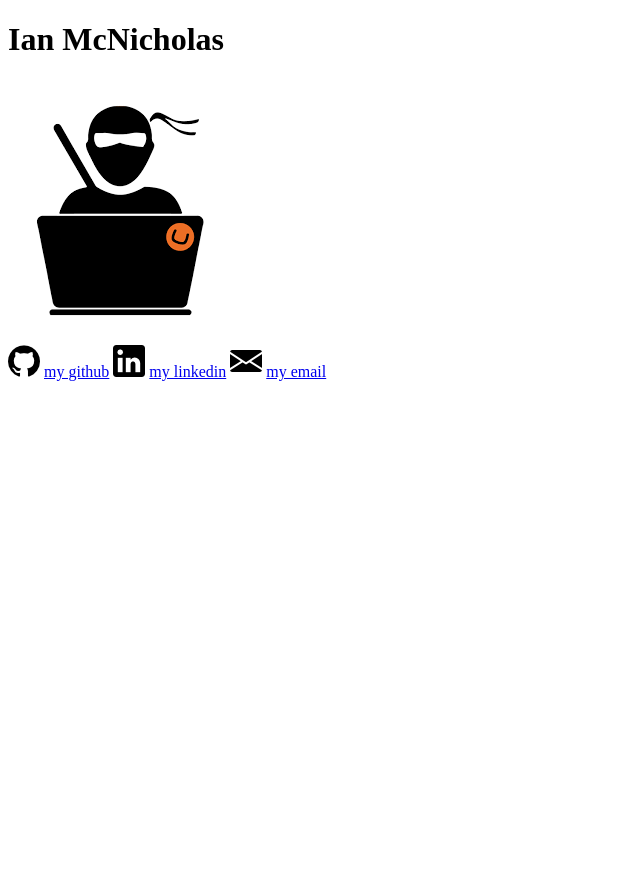
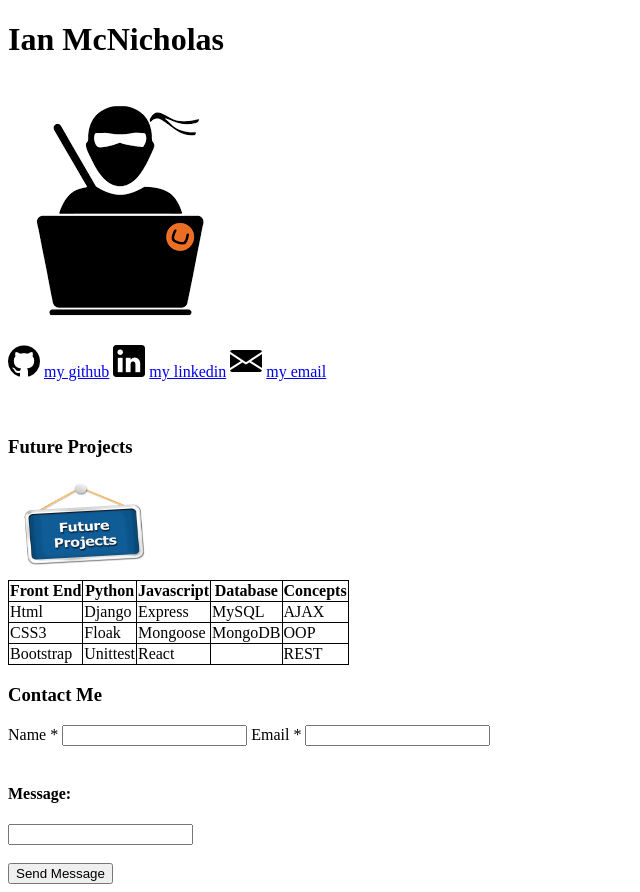
Before and after one commit to ian-mcnicholas/personalPortfolio, a plain HTML site: page index.html in a window 1280 px wide. Shown: the whole page, without its empty margins (0-640 px from the left). Before the commit the page ends 800 px from the top, so only its background shows below. Drawn offline with Linux system fonts and the light colour scheme.

Commit message:
added 2nd part

```diff
--- a/index.html
+++ b/index.html
@@ -26,6 +26,78 @@
         <a href="mcnicholasi@yahoo.com">my email</a>
 
     </div>
+<br>
+<br>
+    <html>
+
+    <head>
+        <style>
+            table,
+            th,
+            td {
+                border: 1px solid black;
+                border-collapse: collapse;
+            }
+        </style>
+    </head>
+
+    <body>
+
+        <h3>Future Projects</h3>
+        <img src="imgs/future.png" width= "150" height= "100" alt="future project picture">
+
+        <table>
+            <tr>
+                <th> Front End </th>
+                <th> Python </th>
+                <th> Javascript </th>
+                <th> Database </th>
+                <th> Concepts </th>
+            </tr>
+            <tr>
+                <td>Html</td>
+                <td>Django</td>
+                <td>Express</td>
+                <td>MySQL</td>
+                <td>AJAX</td>
+            </tr>
+            <tr>
+                <td>CSS3</td>
+                <td>Floak</td>
+                <td>Mongoose</td>
+                <td>MongoDB</td>
+                <td>OOP</td>
+            </tr>
+
+            <tr>
+                <td>Bootstrap</td>
+                <td>Unittest</td>
+                <td>React</td>
+                <td></td>
+                <td>REST</td>
+            </tr>
+        </table>
+
+        <h3>Contact Me</h3>
+        <body>
+            <label for="name">Name * </label>
+            <input type="text" name="name" id="name">
+            <label for="email">Email * </label>
+            <input type="email" name="email" id="email">
+
+            <br>
+            <br>
+            <h4>Message:</h4>
+            <input type="text">
+            <br>
+            <br>
+            <button type="submit">Send Message </button>
+            <br>
+        </body>
+        </div>
+    </body>
+
+    </html>
 </body>
 
 </html>
```
Also changed, not shown: imgs/future.png (added), 1 other file.
